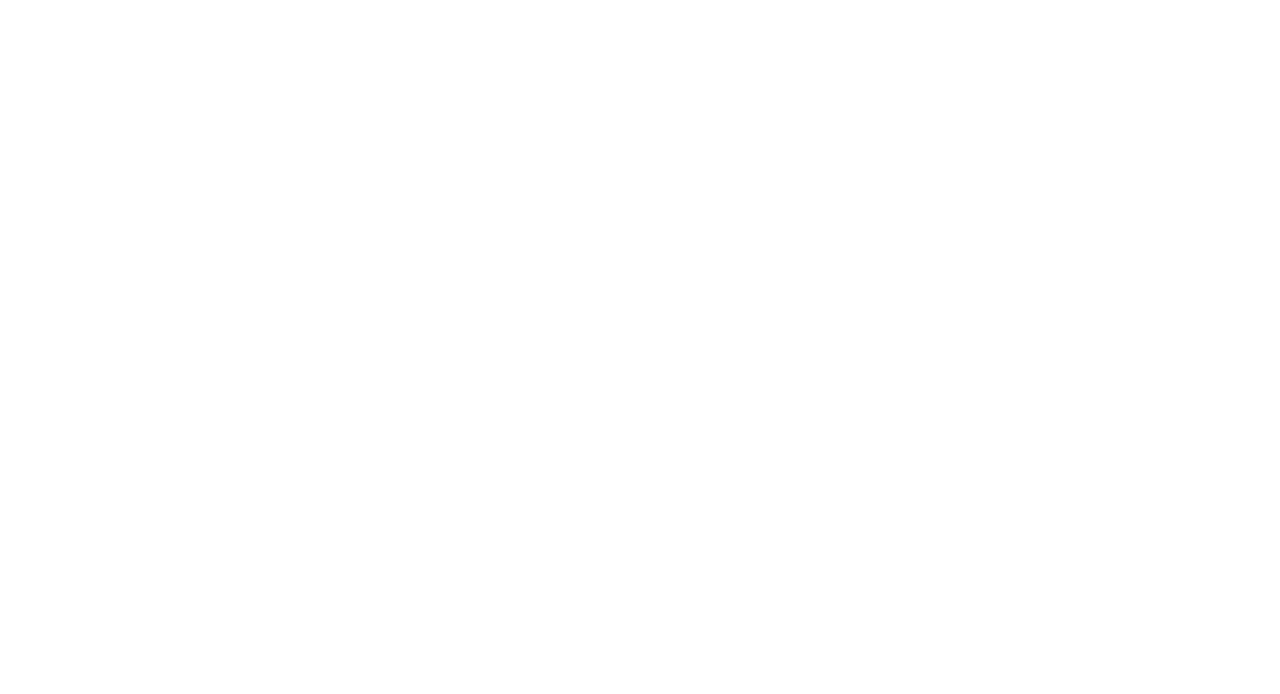
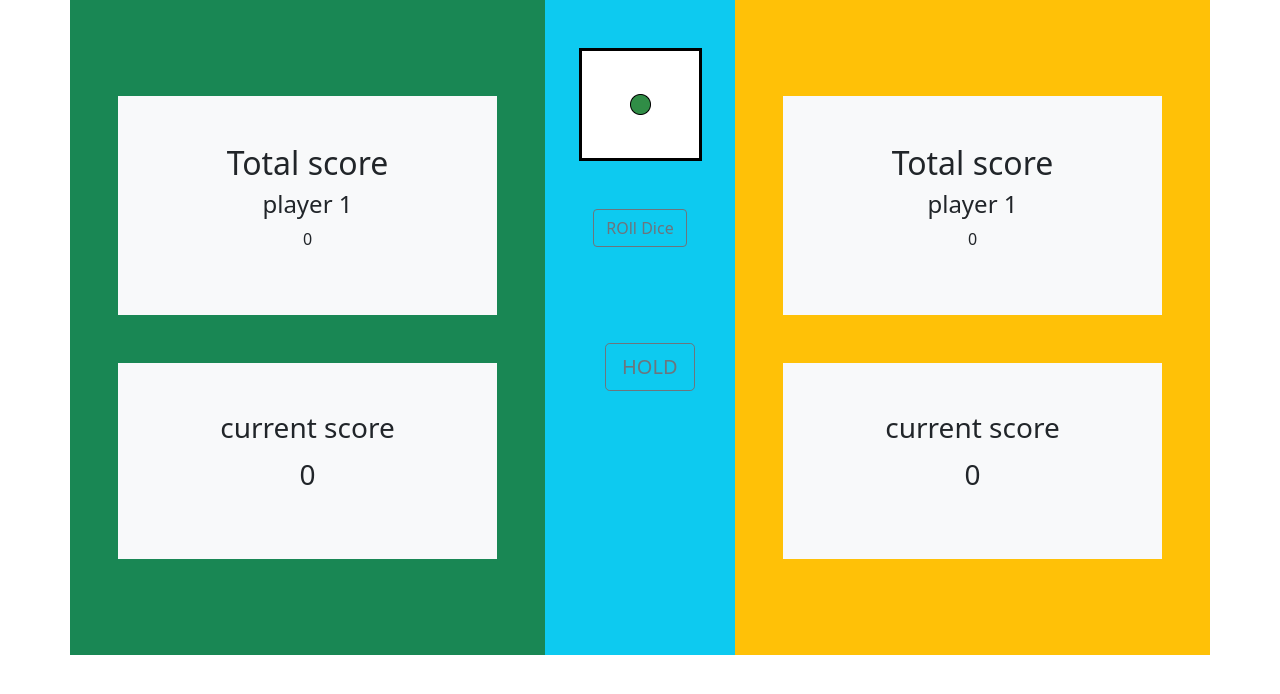
Before and after one commit to hamed3958/pig-game, a plain HTML site: page index.html in a window 1280 px wide. Drawn offline with nearby package versions, Linux system fonts and the light colour scheme; a web font is replaced by a local one.

Commit message:
design is complete

```diff
--- a/index.html
+++ b/index.html
@@ -10,6 +10,10 @@
   <link rel="stylesheet" href="style.css">
   <link href="https://cdn.jsdelivr.net/npm/bootstrap@5.1.3/dist/css/bootstrap.min.css" rel="stylesheet"
     integrity="sha384-1BmE4kWBq78iYhFldvKuhfTAU6auU8tT94WrHftjDbrCEXSU1oBoqyl2QvZ6jIW3" crossorigin="anonymous">
+  <link rel="preconnect" href="https://fonts.googleapis.com">
+  <link rel="preconnect" href="https://fonts.gstatic.com" crossorigin>
+  <link href="https://fonts.googleapis.com/css2?family=Audiowide&family=Fuzzy+Bubbles:wght@700&display=swap"
+    rel="stylesheet">
 
   <title>pig game</title>
 </head>
@@ -19,19 +23,48 @@
   <div class="container">
     <div class="row">
 
-<div class="col-md-6 bg-success">
+      <div class="col-md-5 bg-success text-center p-5">
+        <div class="top-score bg-light my-5 p-5">
+          <h2>Total score</h2>
+          <h4>player 1</h4>
+          <p>0</p>
+        </div>
 
-</div>
+        <div class="current-score bg-light my-5 p-5">
+          <h3>current score</h3>
+          <p class="fs-3">0</p>
+        </div>
+      </div>
 
-<div class="col-md-6 bg-warning">
+      <div class="col-md-2  bg-info text-center">
+        <div class="my-5">
+          <img src="images/dice-1.png" alt="dice" class="img-fluid ">
+        </div>
 
-</div>
+        <div class="my-2">
+          <button class="btn btn-outline-secondary ">ROll Dice</button>
+        </div>
+        <div class="my-5">
+          <button class="btn btn-outline-secondary btn-lg m-5">HOLD</button>
+        </div>
+      </div>
+
+      <div class="col-md-5 bg-warning text-center p-5">
+        <div class="top-score bg-light my-5 p-5">
+          <h2>Total score</h2>
+          <h4>player 1</h4>
+          <p>0</p>
+        </div>
+
+        <div class="current-score bg-light my-5 p-5">
+          <h3>current score</h3>
+          <p class="fs-3">0</p>
+        </div>
+      </div>
 
     </div>
+
   </div>
-
-
-
 
   <!-- script -->
   <script src="main.js"></script>
--- a/style.css
+++ b/style.css
@@ -0,0 +1,4 @@
+body {
+  font-family: "Audiowide", cursive;
+  font-family: "Fuzzy Bubbles", cursive;
+}
```
